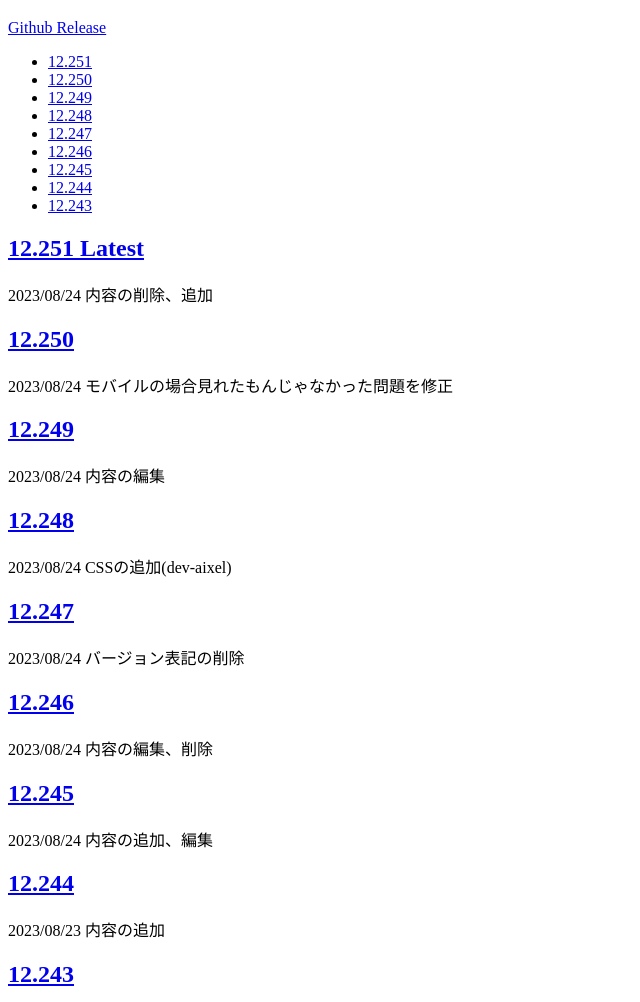
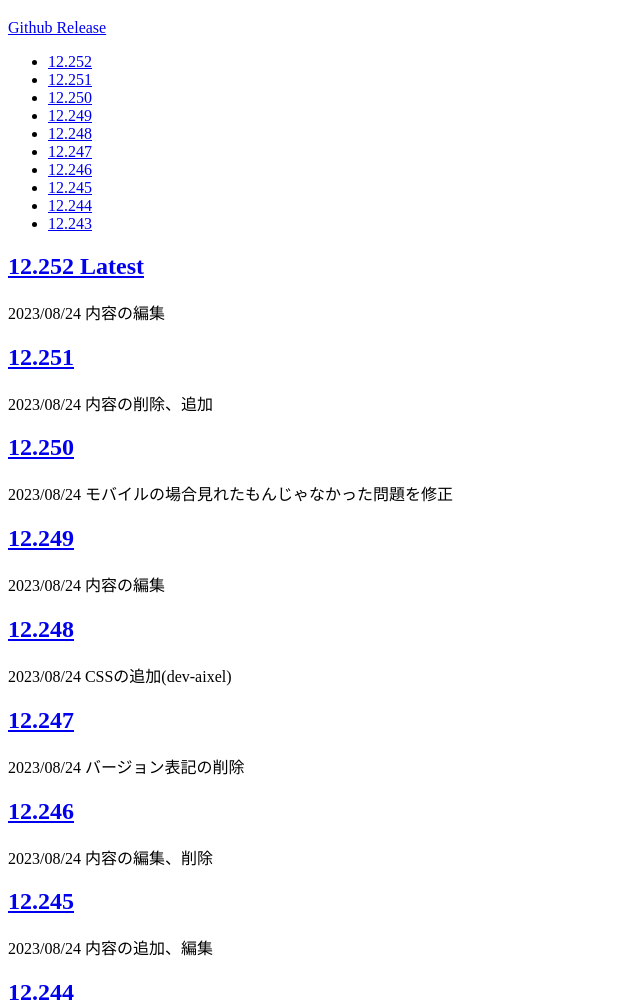
Before and after one commit to DA-TENSHI/Whatsnew, a plain HTML site: page index.html in a window 1280 px wide. Shown: the part 95-1097 px from the top of the page, without its empty margins (0-640 px from the left). Drawn offline with Linux system fonts and the light colour scheme.

Commit message:
Update index.html

```diff
--- a/index.html
+++ b/index.html
@@ -13,6 +13,7 @@
     <h1>Release</h1>
     <p><a href="https://github.com/DA-TENSHI/WebSite/releases">Github Release</a></p>
     <ul class="menu">
+      <li><a href="#12.252">12.252</a></li>
       <li><a href="#12.251">12.251</a></li>
       <li><a href="#12.250">12.250</a></li>
       <li><a href="#12.249">12.249</a></li>
@@ -23,21 +24,23 @@
       <li><a href="#12.244">12.244</a></li>
       <li><a href="#12.243">12.243</a></li>
     </ul>
-    <h2 id="12.243"><a href="https://github.com/DA-TENSHI/WebSite/releases/tag/12.251">12.251 Latest</a></h2>
+    <h2 id="12.252"><a href="https://github.com/DA-TENSHI/WebSite/releases/tag/12.252">12.252 Latest</a></h2>
+    <p>2023/08/24 内容の編集</p>
+    <h2 id="12.251"><a href="https://github.com/DA-TENSHI/WebSite/releases/tag/12.251">12.251 </a></h2>
     <p>2023/08/24 内容の削除、追加</p>
-    <h2 id="12.243"><a href="https://github.com/DA-TENSHI/WebSite/releases/tag/12.250">12.250</a></h2>
+    <h2 id="12.250"><a href="https://github.com/DA-TENSHI/WebSite/releases/tag/12.250">12.250</a></h2>
     <p>2023/08/24 モバイルの場合見れたもんじゃなかった問題を修正</p>
-    <h2 id="12.243"><a href="https://github.com/DA-TENSHI/WebSite/releases/tag/12.249">12.249</a></h2>
+    <h2 id="12.249"><a href="https://github.com/DA-TENSHI/WebSite/releases/tag/12.249">12.249</a></h2>
     <p>2023/08/24 内容の編集</p>
-    <h2 id="12.243"><a href="https://github.com/DA-TENSHI/WebSite/releases/tag/12.248">12.248</a></h2>
+    <h2 id="12.248"><a href="https://github.com/DA-TENSHI/WebSite/releases/tag/12.248">12.248</a></h2>
     <p>2023/08/24 CSSの追加(dev-aixel)</p>
-    <h2 id="12.243"><a href="https://github.com/DA-TENSHI/WebSite/releases/tag/12.247">12.247</a></h2>
+    <h2 id="12.247"><a href="https://github.com/DA-TENSHI/WebSite/releases/tag/12.247">12.247</a></h2>
     <p>2023/08/24 バージョン表記の削除</p>
-    <h2 id="12.243"><a href="https://github.com/DA-TENSHI/WebSite/releases/tag/12.246">12.246</a></h2>
+    <h2 id="12.246"><a href="https://github.com/DA-TENSHI/WebSite/releases/tag/12.246">12.246</a></h2>
     <p>2023/08/24 内容の編集、削除</p>
-    <h2 id="12.243"><a href="https://github.com/DA-TENSHI/WebSite/releases/tag/12.245">12.245</a></h2>
+    <h2 id="12.245"><a href="https://github.com/DA-TENSHI/WebSite/releases/tag/12.245">12.245</a></h2>
     <p>2023/08/24 内容の追加、編集</p>
-    <h2 id="12.243"><a href="https://github.com/DA-TENSHI/WebSite/releases/tag/12.244">12.244</a></h2>
+    <h2 id="12.244"><a href="https://github.com/DA-TENSHI/WebSite/releases/tag/12.244">12.244</a></h2>
     <p>2023/08/23 内容の追加</p>
     <h2 id="12.243"><a href="https://github.com/DA-TENSHI/WebSite/releases/tag/12.243">12.243</a></h2>
     <p>2023/08/23 What'sNewを追加、ロールバック</p>
```
